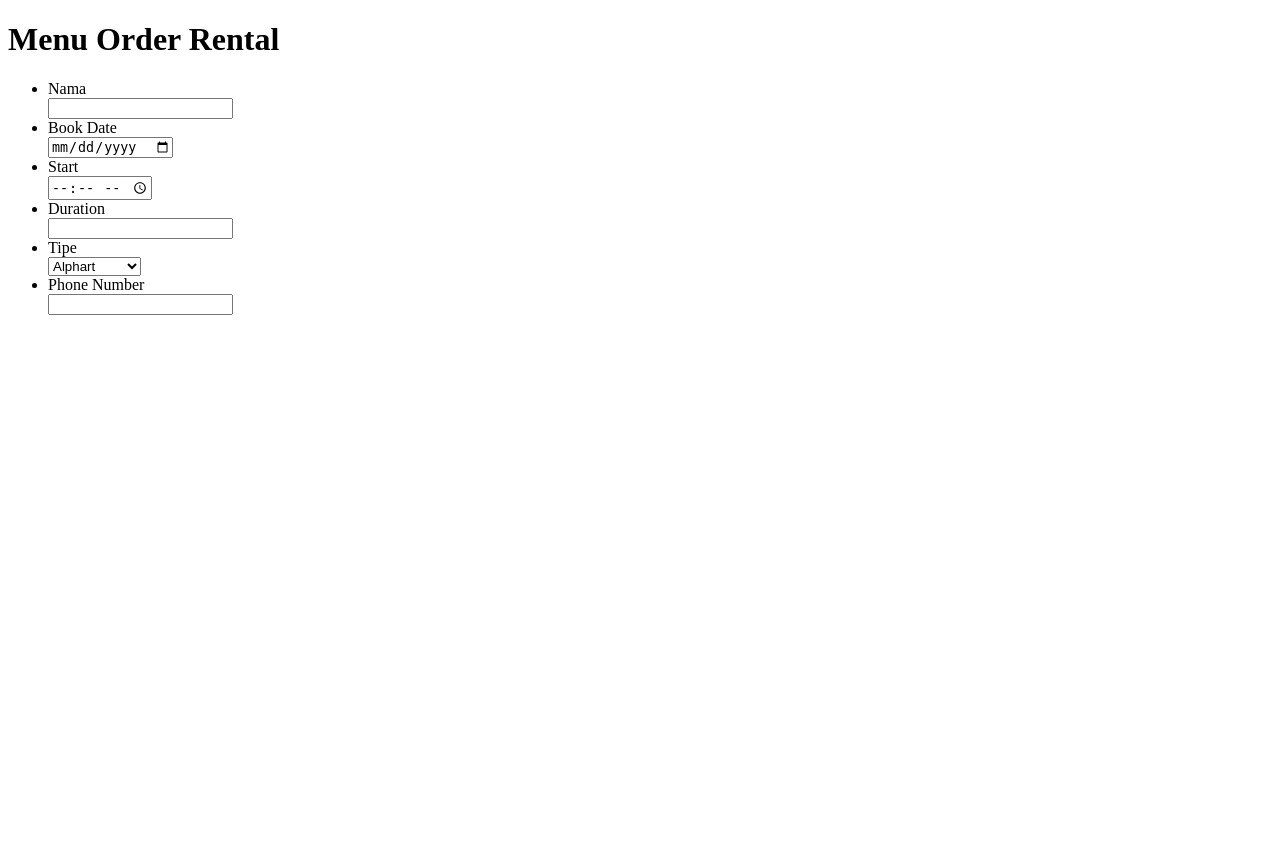
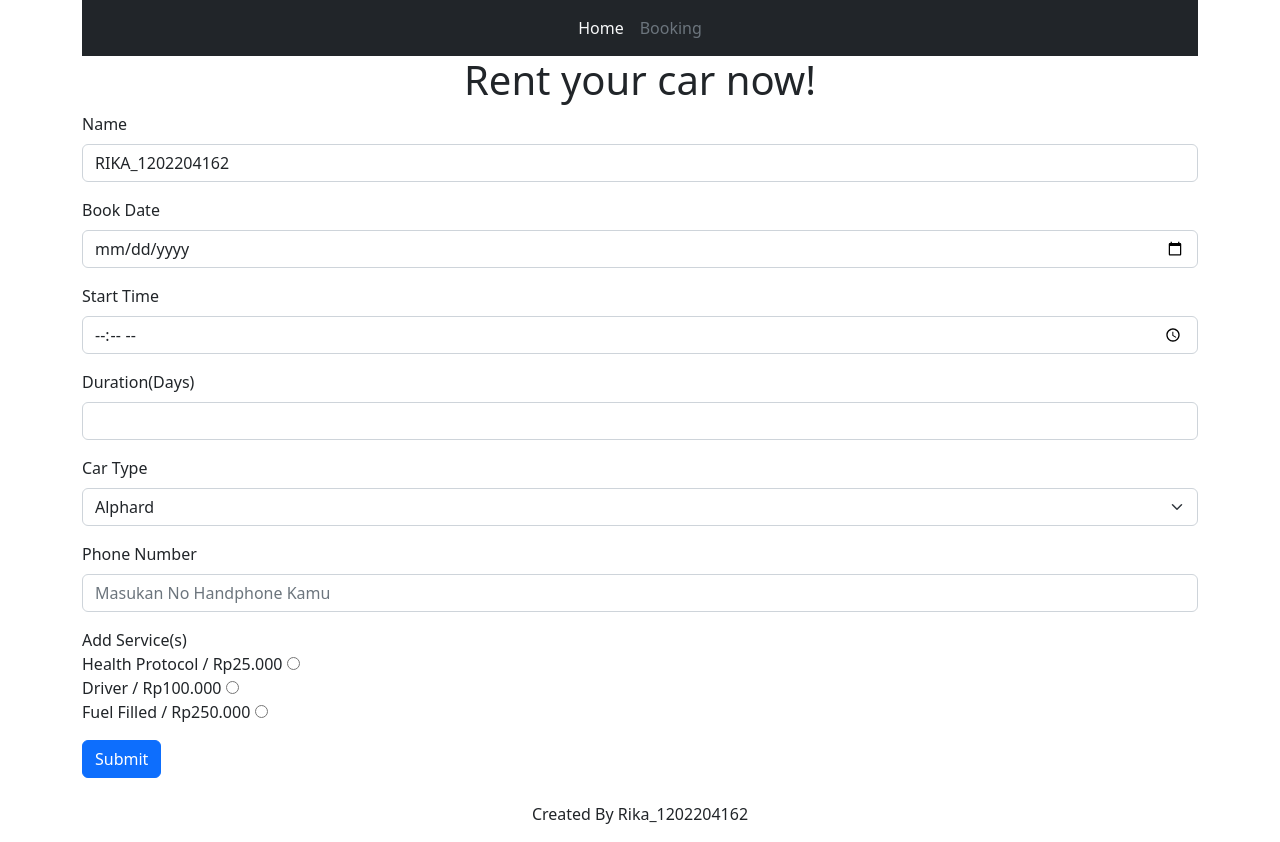
Before and after one commit to nurariqahmauliani/WAD2022-RIKA-1202204162, a PHP site: page /RIKA_BOOKING.php in a window 1280 px wide. Before the commit the page ends 315 px from the top, so only its background shows below. Run offline with PHP 8.4, Linux system fonts and the light colour scheme.

Commit message:
MODULTP2

```diff
--- a/MODUL2 RIKA/MODUL2 RIKA/RIKA_BOOKING.php
+++ b/MODUL2 RIKA/MODUL2 RIKA/RIKA_BOOKING.php
@@ -1,51 +1,84 @@
-<!DOCTYPE html>
+<!doctype html>
 <html lang="en">
-<head>
-	<meta charset="UTF-8">
-	<meta name="viewport" content="width=device-width, initial-scale=1.0">
-	<title>Menu Order</title>
-	<style>
-		label {
-			display: block;
-		}
-	</style>
-</head>
-
-<body>
-	<h1>Menu Order Rental</h1>
-
-
-<form action="" method="post">
-		<ul>
-			<li>
-				<label for="nama">Nama</label>
-				<input type="text" name="nama" id="nama">
-			</li>
-			<li>
-				<label for="tanggal">Book Date</label>
-				<input type="date" name="tanggal" id="tanggal">
-			</li>
-			<li>
-				<label for="start">Start</label>
-				<input type="time" name="start" id="start">
-			</li>
-			<li>
-				<label for="duration">Duration</label>
-				<input type="text" name="duration" id="duration">
-			</li>
-			<li>
-				<label for="tipe">Tipe</label>
-				<select name="tipe" id="tipe">
-    				<option value="Alphart">Alphart</option>
-    				<option value="Honda Jazz">Honda Jazz</option>
-    				<option value="Ayla">Ayla</option>
-    			</select>
-			</li>
-			<li>
-				<label for="phone">Phone Number</label>
-				<input type="text" name="phone" id="phone">
-			</li>
-
-
+  <head>
+    <meta charset="utf-8">
+    <meta name="viewport" content="width=device-width, initial-scale=1">
+    <title>Bootstrap demo</title>
+    <link href="https://cdn.jsdelivr.net/npm/bootstrap@5.2.2/dist/css/bootstrap.min.css" rel="stylesheet" integrity="sha384-Zenh87qX5JnK2Jl0vWa8Ck2rdkQ2Bzep5IDxbcnCeuOxjzrPF/et3URy9Bv1WTRi" crossorigin="anonymous">
+  </head>
+  <body>
+	<div class="container">
+	<nav class="navbar navbar-expand-lg bg-dark">
+        <div class="container-fluid">
+            <button class="navbar-toggler" type="button" data-bs-toggle="collapse" data-bs-target="#navbarNavAltMarkup" aria-controls="navbarNavAltMarkup" aria-expanded="false" aria-label="Toggle navigation">
+                <span class="navbar-toggler-icon"></span>
+            </button>
+            <div class="collapse navbar-collapse" id="na\vbarNavAltMarkup">
+                <div class="navbar-nav mx-auto">
+                    <a class="nav-link text-light" href="RIKA_HOME.php">Home</a>
+                    <a class="nav-link text-secondary" href="RIKA_BOOKING.php">Booking</a>
+                </div>
+            </div>
+        </div>
+    </nav>
+		<h1 class="text-center">Rent your car now! </h1>
+		<form action="RIKA_MYBOOKING.php" method="POST">
+			<div class="mb-3">
+				<label for="name" class="form-label">Name</label>
+				<input type="text" class="form-control" id="name" name="name" value="RIKA_1202204162" readonly>
+			</div>
+			<div class="mb-3">
+				<label for="name" class="form-label">Book Date</label>
+				<input type="date" class="form-control" id="bookDate" name="bookDate" >
+			</div>
+			<div class="mb-3">
+				<label for="name" class="form-label">Start Time</label>
+				<input type="time" class="form-control" id="startTime" name="startTime" >
+			</div>
+			<div class="mb-3">
+				<label for="duration" class="form-label">Duration(Days)</label>
+				<input type="number" class="form-control" id="duration" name="duration">
+			</div>
+			<div class="mb-3">
+				<label for="mobil" class="form-label">Car Type</label>
+				<select name="mobil" id="" class="form-select">
+					<option value="toyota"> Alphard</option>
+					<option value="lexus"> Honda Jazz</option>
+					<option value="honda"> Ayla</option>
+				</select>
+			</div>
+			<div class="mb-3">
+				<label for="number" class="form-label">Phone Number</label>
+				<input type="text" class="form-control" id="number" name="number" placeholder="Masukan No Handphone Kamu">
+			</div>
+			<div class="mb-3">
+				<label for="supir">Add Service(s)</label>
+				<div>
+					<label class="form-check-label">Health Protocol / Rp25.000</label>
+					<input type="radio" class="form-check-label" value="Health Protocol/Rp25.000" name="addServices">
+				</div>
+				<div>
+					<label class="form-check-label">Driver / Rp100.000</label>
+					<input type="radio" class="form-check-label" value="Driver / Rp100.000" name="addServices">
+				</div>
+				<div>
+					<label class="form-check-label">Fuel Filled / Rp250.000</label>
+					<input type="radio" class="form-check-label" value="Fuel Filled / Rp250.000" name="addServices">
+				</div>
+			</div>
+			<div class="mb-3">
+				<div>
+					<button class="btn btn-primary" type="submit">Submit</button>
+					<br>
+					<div class="footer">
+					<center>
+					<br>
+						<p>Created By Rika_1202204162</p>
+					</center>
+					</div>
+				</div>
+			</div>
+		</form>
+	</div>
 </body>
 </html>
--- a/MODUL2 RIKA/MODUL2 RIKA/RIKA_HOME.php
+++ b/MODUL2 RIKA/MODUL2 RIKA/RIKA_HOME.php
@@ -42,7 +42,7 @@
                         </center>
                     </ul>
                     <div class="card-body text-center">
-                       <a class="nav-link text-secondary"><a href="RIKA _BOOKING.php" class="btn btn-primary " >Book Now</a>
+                        <a class="nav-link text-secondary"><a href="RIKA_BOOKING.php" class="btn btn-primary " >Book Now</a>
                     </div>
                 </div>
             </div>
```
Also changed, not shown: MODUL2 RIKA/MODUL2 RIKA/RIKA_MYBOOKING.php (added, +71 -0 lines).
